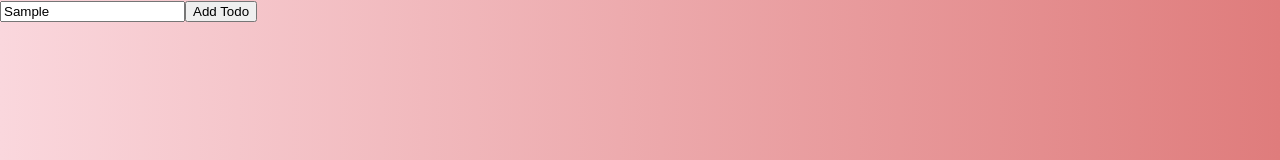
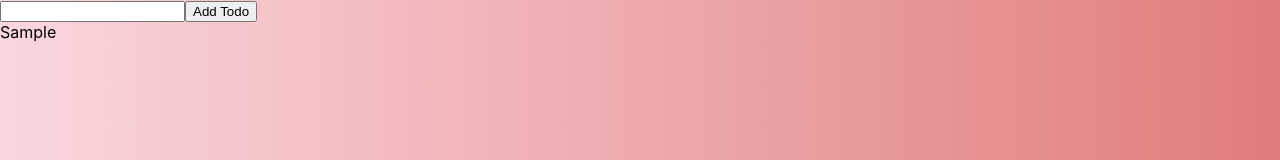
Before and after one commit to JIllWesterfelhaus/react_todo_practice, a React (Create React App) app in the folder client/: page / in a window 1280 px wide. Both pictures are taken after typing "Sample" into the empty fields and a click on the button "Add Todo". Shown: the top 160 px of the page. Built offline with nearby package versions, Linux system fonts and the light colour scheme.

Commit message:
Worked on tutorial to 31.00

```diff
--- a/client/src/AddTodo/addTodo.js
+++ b/client/src/AddTodo/addTodo.js
@@ -13,7 +13,7 @@ class AddTodo extends React.Component {
     return(
     <div className='addTodoContainer'>
 <form onSubmit={(e) => this.submitTodo(e)}>
-<input onChange = {(e) => this.updateInput(e)} type='text'></input>
+<input id='addTodoInput' onChange = {(e) => this.updateInput(e)} type='text'></input>
 <button type = 'submit'>Add Todo</button>
 </form>
 
@@ -22,13 +22,14 @@ class AddTodo extends React.Component {
 
 }
 updateInput = (e) => {
-    this.setState({  todo: e.target.value  })
+    this.setState({  todo: e.target.value  });
     console.log(e);
 
 }
 submitTodo = (e) => {
     e.preventDefault();
-    console.log('submit', this.state);
+    this.props.addTodoFn(this.state.todo)
+    document.getElementById('addTodoInput').value = '';
 }
 
 }
--- a/client/src/App.js
+++ b/client/src/App.js
@@ -1,6 +1,6 @@
 import React from 'react';
 import TodoList from './TodoList/todoList';
-import TodoItem from './TodoItem/todoItem';
+
 import AddTodo from './AddTodo/addTodo';
 
 import './App.css';
@@ -17,7 +17,8 @@ todos: []
 render() {
   return(
     <div>
-    <AddTodo add TodoFn={this.addTodo}></AddTodo>
+    <AddTodo addTodoFn={this.addTodo}></AddTodo>
+    <TodoList todos = {this.state.todos}></TodoList>
     </div>
   );
 
@@ -30,16 +31,21 @@ componentDidMount = () => {
     this.setState({ todos: savedTodos  });
 
   } else {
-    console.log('No todos')
+    console.log('No todos');
 
   }
 
 }
 
-addTodo = (todo) => this.setState({ todos: [...this.state.todos, todo]
-})
+addTodo = async (todo) => {
+  await this.setState ({  todos:  [...this.state.todos, todo]})
+  localStorage.setItem('todos', JSON.stringify(this.state.todos))
+  console.log(localStorage.getItem('todos'));
+}
 
 }
 
 
+
+
 export default App;
--- a/client/src/TodoItem/todoItem.js
+++ b/client/src/TodoItem/todoItem.js
@@ -3,10 +3,17 @@ import React from 'react';
 class TodoItem extends React.Component {
 
     render() {
-    return(<div>Hello from the todo item component</div>);
+        const { todo } = this.props;
 
+    return(
+    <div onClick={this.toggleTodo}>{todo}</div>
+        );
+}
+
+toggleTodo = () => {
 
 }
+
 }
 
 export default TodoItem;
--- a/client/src/TodoList/todoList.js
+++ b/client/src/TodoList/todoList.js
@@ -1,10 +1,26 @@
 import React from 'react';
+import TodoItem from '../TodoItem/todoItem';
+
 
 class TodoList extends React.Component {
 
     render() {
-    return(<div>Hello from the todo list component</div>);
 
+     const { todos } = this.props;
+
+    return(
+        <div className='todoListContainer'>
+            {
+               todos.map((_todo, _index) => {
+                return(
+                <TodoItem key={_index} todo={_todo}></TodoItem>
+
+                )
+
+               } )
+            }
+        </div>
+    );
 
 }
 }
```
